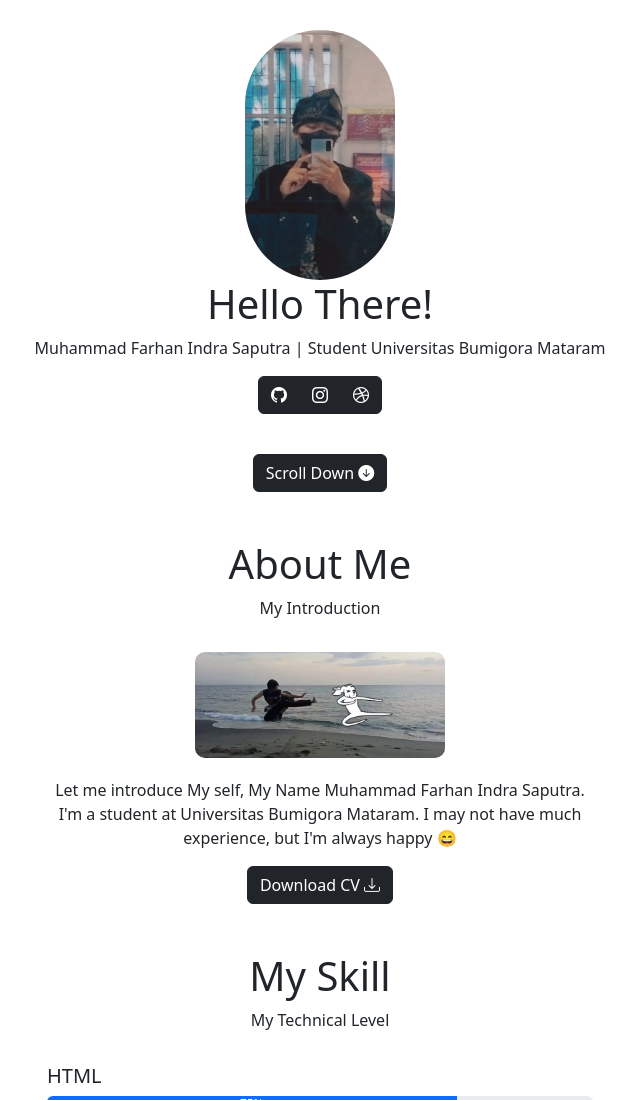
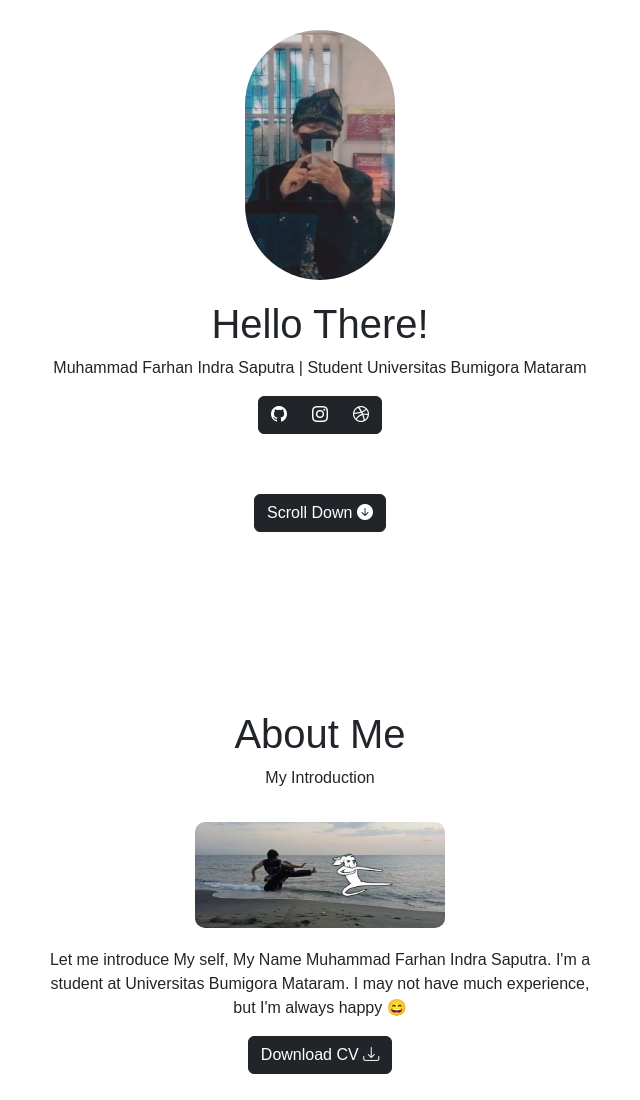
Before and after one commit to Yuhaku21/myportofolio.git.io, a plain HTML site: page index.html in a window 1280 px wide. Shown: the top 1100 px of the page, without its empty margins (320-960 px from the left). Drawn offline with nearby package versions, Linux system fonts and the light colour scheme.

Commit message:
Update index.html

```diff
--- a/index.html
+++ b/index.html
@@ -26,23 +26,23 @@
       /* Add more media queries for other screen sizes */
     </style>
   </head>
-  <body>
+  <body style="font-family: Arial, Helvetica, sans-serif">
     <!-- AwalIntro -->
     <section id="home" class="container mt-4" data-aos="fade-up">
       <div class="row justify-content-center align-items-center" style="margin-top: 30px">
         <div class="col-md-12 text-center">
           <img src="sasak.jpeg" alt="" style="max-width: 150px; height: 250px; border-radius: 200px" width="250" height="250" />
-          <h1>Hello There!</h1>
+          <h1 style="margin-top: 20px">Hello There!</h1>
           <p>Muhammad Farhan Indra Saputra | Student Universitas Bumigora Mataram</p>
         </div>
         <div class="col-md-12 text-center">
           <div class="btn-group" role="group" aria-label="Social Media Buttons">
-            <button type="button" class="btn btn-dark"><i class="bi bi-github"></i></button>
-            <button type="button" class="btn btn-dark"><i class="bi bi-instagram"></i></button>
-            <button type="button" class="btn btn-dark"><i class="bi bi-dribbble"></i></button>
+            <a href="https://github.com/Yuhaku21" type="button" class="btn btn-dark"><i class="bi bi-github"></i></a>
+            <a href="https://www.instagram.com/hi_yuhaku/" type="button" class="btn btn-dark"><i class="bi bi-instagram"></i></a>
+            <a href="https://dribbble.com/Lord_Hann" type="button" class="btn btn-dark"><i class="bi bi-dribbble"></i></a>
           </div>
         </div>
-        <div class="col-md-12 text-center" style="margin-top: 40px">
+        <div class="col-md-12 text-center" style="margin-top: 60px; margin-bottom: 130px">
           <a href="#about" class="btn btn-dark">Scroll Down <i class="bi bi-arrow-down-circle-fill"></i></a>
         </div>
       </div>
```
